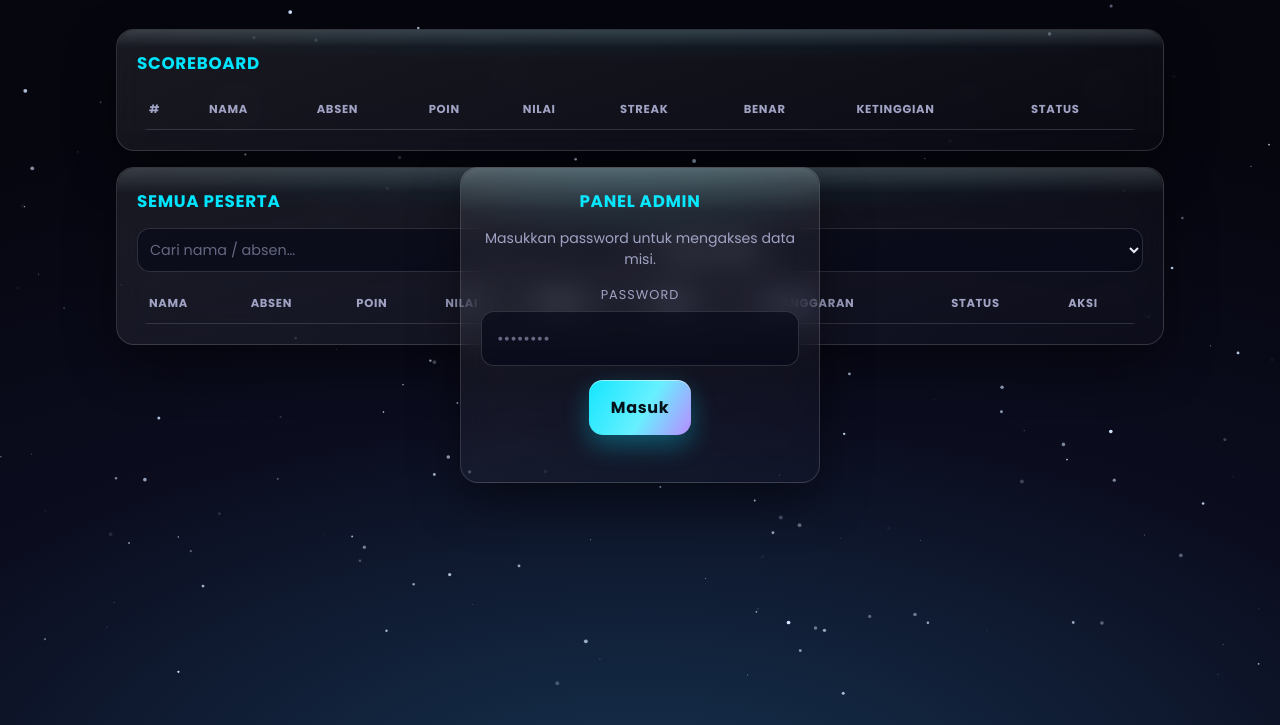
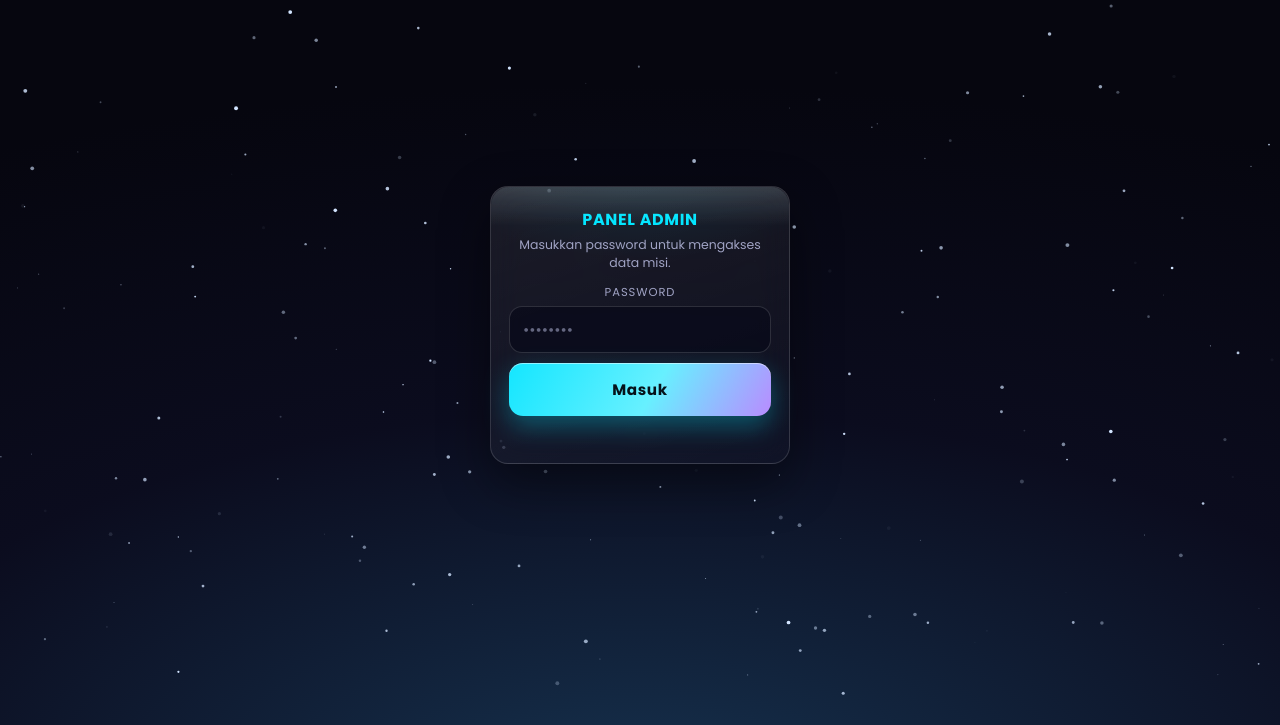
Before and after one commit to ozzie5555/math-quiz, a website: page public/admin.html in a window 1280 px wide. Shown: the part 75-800 px from the top of the page. Drawn offline with Linux system fonts and the light colour scheme.

Commit message:
ui: login admin ringkas + kunci scroll

```diff
--- a/public/css/style.css
+++ b/public/css/style.css
@@ -1294,14 +1294,38 @@ body.page-result::after {
   inset: 0;
   display: grid;
   place-items: center;
-  padding: 24px;
+  padding: 16px;
   z-index: 30;
 }
 .login.hidden { display: none; }
-.login__card { width: 100%; max-width: 360px; text-align: center; }
-.login__sub { color: var(--teks-dim); font-size: 0.88rem; margin: 0 0 16px; }
+.login__card {
+  width: 100%;
+  max-width: 300px;
+  text-align: center;
+  padding: 20px 18px;
+}
+.login__sub { color: var(--teks-dim); font-size: 0.78rem; margin: 0 0 12px; }
+.login__card .card__title { font-size: 1rem; margin-bottom: 4px; }
+.login__card .field { margin-bottom: 10px; }
+.login__card .field__label { font-size: 0.72rem; margin-bottom: 5px; }
+.login__card .field__input { padding: 11px 13px; font-size: 0.95rem; }
+.login__card .btn { width: 100%; min-height: 44px; font-size: 0.95rem; }
+
+/* Saat halaman login tampil: kunci scroll halaman */
+body.is-login {
+  position: fixed;
+  inset: 0;
+  width: 100%;
+  height: 100dvh;
+  overflow: hidden;
+  overscroll-behavior: none;
+  padding: 0;
+}
+html:has(body.is-login) { overflow: hidden; height: 100dvh; }
 
 .admin { max-width: 1080px; margin: 0 auto; padding: calc(18px + var(--safe-top)) 16px; display: flex; flex-direction: column; gap: 16px; }
+.admin[hidden] { display: none !important; }
+.login[hidden] { display: none !important; }
 .admin__head { display: flex; flex-wrap: wrap; justify-content: space-between; align-items: flex-start; gap: 12px; }
 .admin__title { font-family: var(--font-display); font-size: 1.3rem; margin: 0; color: var(--neon-cyan); }
 .admin__sub { margin: 3px 0 0; color: var(--teks-dim); font-size: 0.82rem; }
--- a/public/js/admin.js
+++ b/public/js/admin.js
@@ -65,6 +65,7 @@
 
   function enterDashboard(payload) {
     els.login.classList.add('hidden');
+    document.body.classList.remove('is-login');
     els.admin.hidden = false;
     applyData(payload);
     startAutoRefresh();
@@ -258,5 +259,6 @@
       API.clear('mq_admin_pw');
     }
     els.login.classList.remove('hidden');
+    document.body.classList.add('is-login');
   })();
 })();
```
